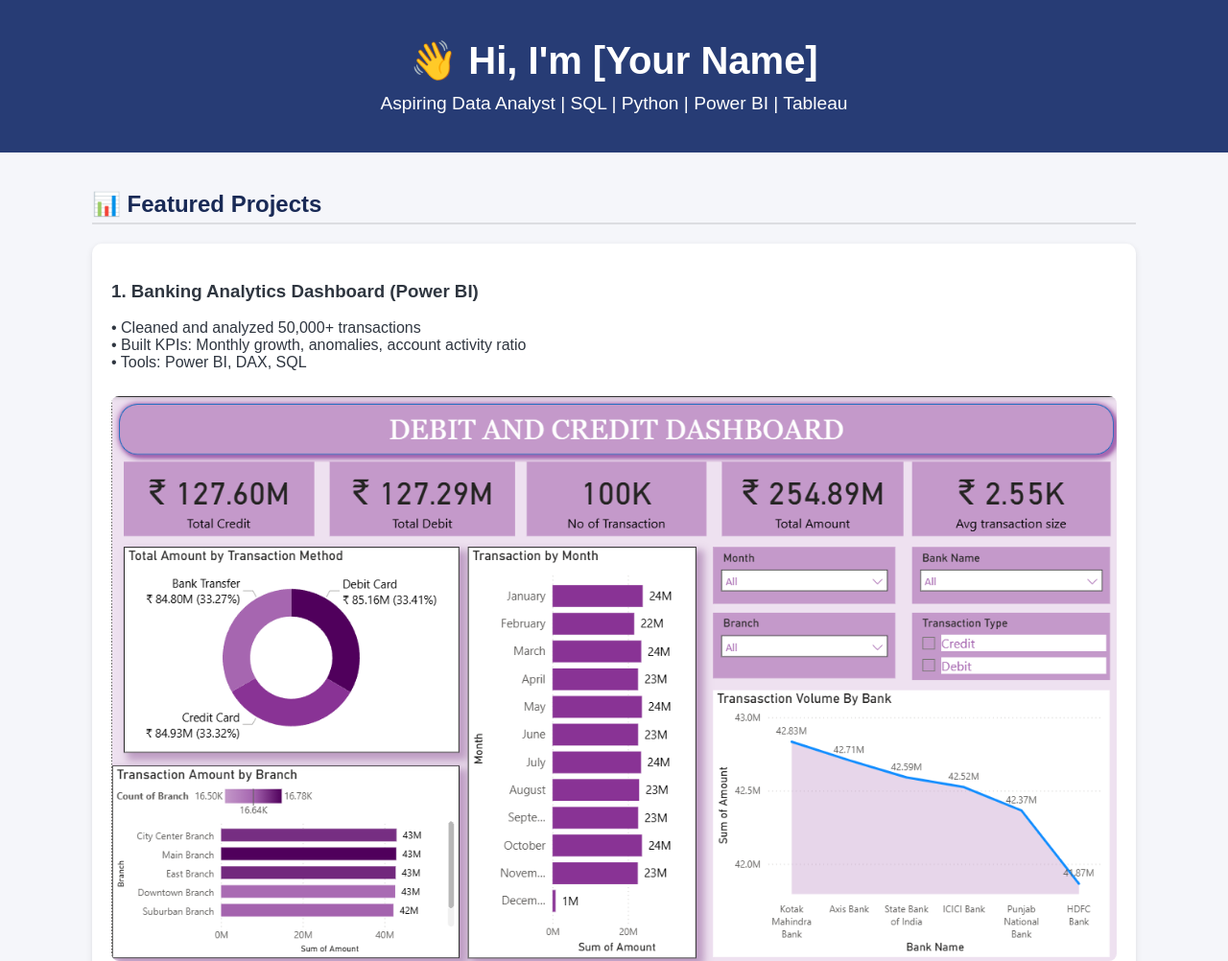
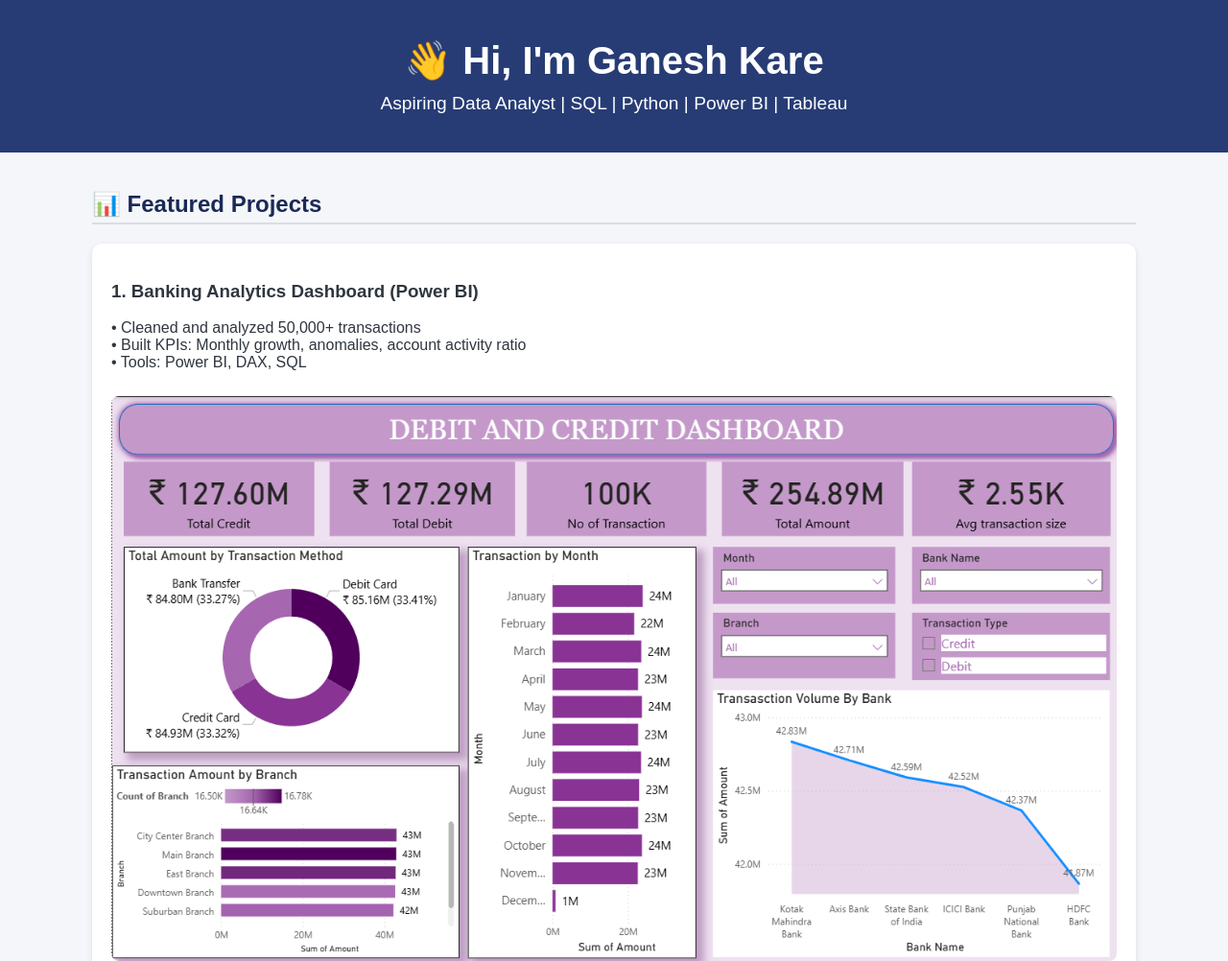
Before and after one commit to ganeshkare28/Portfolio, a plain HTML site: page index.html in a window 1280 px wide. Shown: the top 1002 px of the page at 96% size. Drawn offline with Linux system fonts and the light colour scheme.

Commit message:
Update index.html

```diff
--- a/index.html
+++ b/index.html
@@ -64,7 +64,7 @@
 </head>
 <body>
   <header>
-    <h1>👋 Hi, I'm [Your Name]</h1>
+    <h1>👋 Hi, I'm Ganesh Kare</h1>
     <p>Aspiring Data Analyst | SQL | Python | Power BI | Tableau</p>
   </header>
 
```
